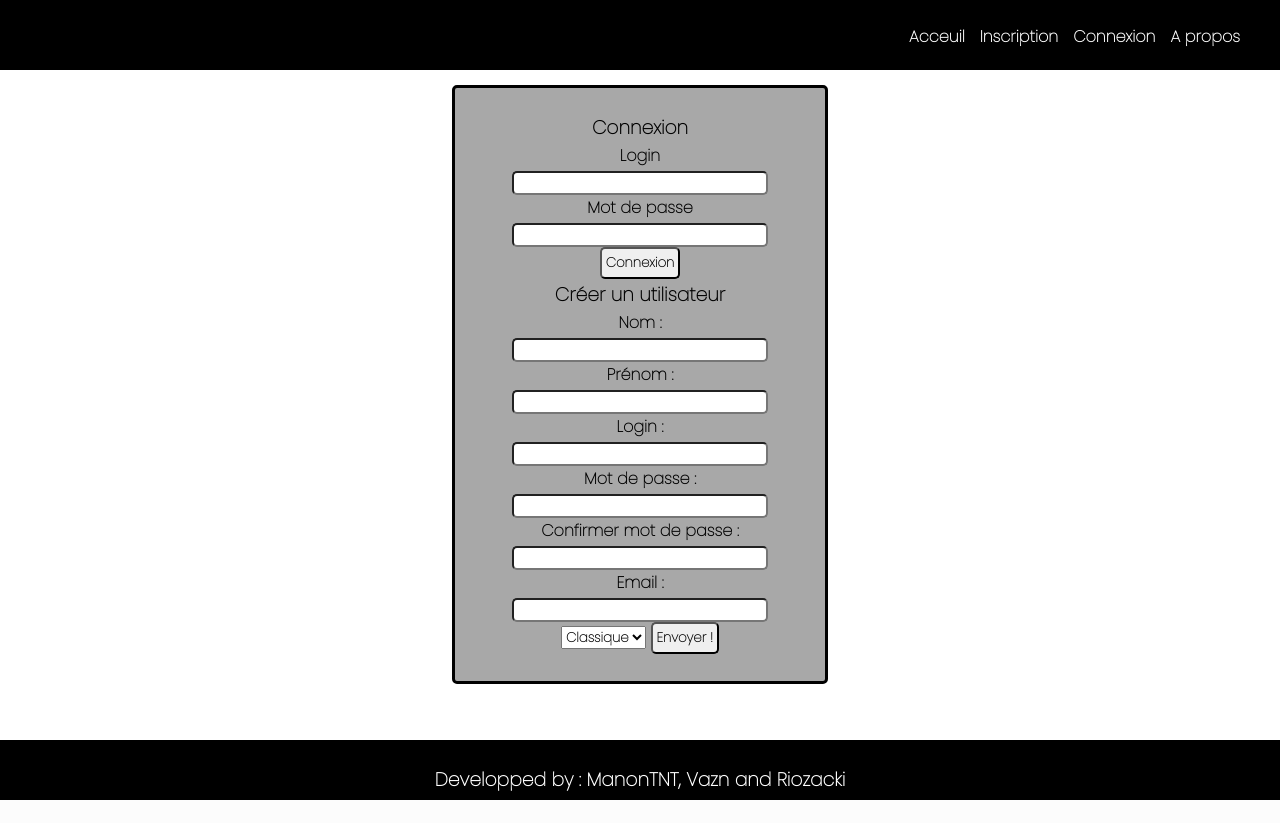
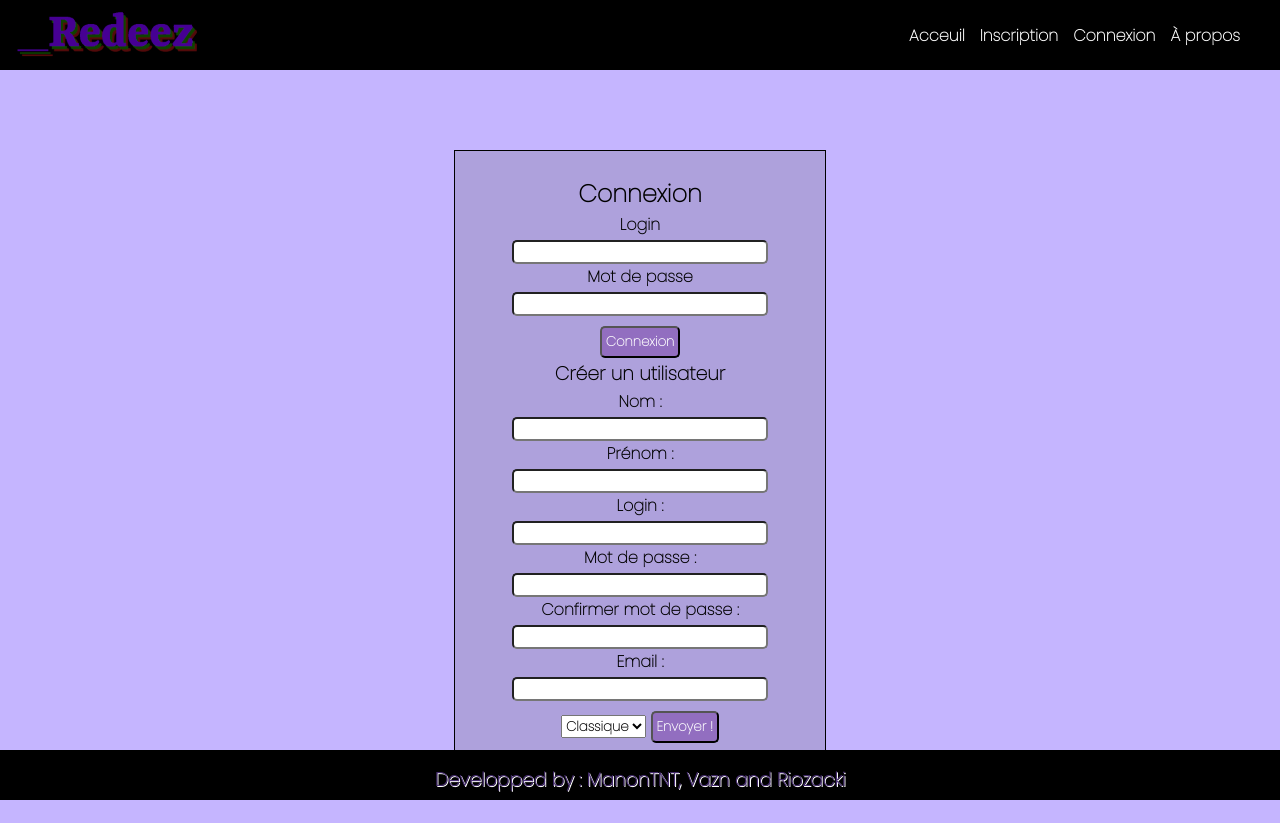
Before and after one commit to Manonrtnt/Rezeed, a PHP site: page / in a window 1280 px wide. Before the commit the page ends 800 px from the top, so only its background shows below. Run offline with PHP 8.4, Linux system fonts and the light colour scheme.

Commit message:
Adding logo

```diff
--- a/indexVue.php
+++ b/indexVue.php
@@ -1,49 +1,53 @@
 <!DOCTYPE html>
 <html lang="en">
-
    <head>
       <meta charset="UTF-8">
       <meta http-equiv="X-UA-Compatible" content="IE=edge">
       <meta name="viewport" content="width=device-width, initial-scale=1.0">
       <title> Reezed </title>
+      <link rel="stylesheet" href="./style/style.css">
 
-    <link rel="stylesheet" href="style/style.css">
-    <script src="./scripts/modules/fetchModule.js"></script>
       <script src="./scripts/modules/validation.js"></script>
-
-    <script src="./scripts/modules/formModule.js" defer></script>
-    <script src="./scripts/index.js" defer></script>
+      <script src="./scipts/modules/formModule.js" defer></script>
+      <script src="./scripts/index.js"></script>
    </head>
 
    <body>
       <header>
          <nav id="nav">
-            <h1>Redeez</h1>
+            <!--<h1>Redeez</h1>-->
+
             <ul id="Navbar_links">
                <li>Acceuil</li>
                <li>Inscription</li>
                <li>Connexion</li>
-                <li>A propos</li>
+               <li>À propos</li>
             </ul>
+            <div id="logo">
+               <img src="./img/redeez_logo.png" alt="" srcset="" height="70px" width="230px">
+            </div>
+
             <div class="burger">
                <div class="bar"></div>
             </div>
          </nav>
+
       </header>
 
       <main>
+
          <section>
-            <form name="connexion_form">
-                <h3> Connexion </h3>
+            <form id="connexion_form">
+               <h3 style="font-size:1.5em";> Connexion </h3>
                <p>Login</p>
                <input type="text" name="login_user" required>
                <p>Mot de passe</p>
-                <input type="text" name="pw_user" required><br/>
+               <input type="password" name="pw_user" required><br/>
 
-                <input id="bt2" type="submit" value="Connexion" required>
+               <input id="bt1" type="submit" value="Connexion" required>
             </form>
 
-            <form name="register_form">
+            <form id="register_form">
                <h3>Créer un utilisateur</h3>
 
                <p>Nom :</p>
@@ -54,11 +58,11 @@
                <p>Login :</p>
                <input type="text" name="login_user" required>
                <p>Mot de passe :</p>
-                <input type="text" name="pw_user" required>
+               <input type="password" name="pw_user" required>
                <p>Confirmer mot de passe :</p>
-                <input type="text" name="pwd2_user" required>
+               <input type="password" name="pwd2_user" required>
                <p>Email :</p>
-                <input type="email" name="email_user" required><br/>
+               <input type="email" name="login_user" required><br/>
 
                <select name=preferences_user>
                   <option value=classique>Classique</option>
@@ -69,14 +73,18 @@
                   <option value=reggae>Reggae</option>
                   <option value=rock>Rock</option>
                </select>
-                <input id="bt1"type="submit" value="Envoyer !" required>
+
+               <input id="bt2" type="submit" value="Envoyer !" required>
             </form>
+
+
          </section>
+
       </main>
 
       <footer>
          <h3>Developped by : ManonTNT, Vazn and Riozacki</h3>
       </footer>
+
    </body>
-
 </html>
--- a/php/queries/userQueries.php
+++ b/php/queries/userQueries.php
@@ -8,7 +8,7 @@
       preferences_user = :preferences_user
    ";
    $returnUser = "SELECT * FROM user
-      WHERE login_user = :login_user
+      WHERE login_user = :login_user AND pw_user = :pw_user
    ";
    $updateUser = "";
 
--- a/scripts/index.js
+++ b/scripts/index.js
@@ -3,8 +3,4 @@
 (function main(){
     connectionForm();
     registerForm();
-
-    window.addEventListener('locationchange', function(){
-        console.log('location changed!');
-    })
 })();
--- a/scripts/modules/formModule.js
+++ b/scripts/modules/formModule.js
@@ -6,6 +6,7 @@ function connectionForm() {
     loginForm.addEventListener("submit", (e) => {
         e.preventDefault();
         let resp = userQuery("./index.php?type=login", loginForm); // Envoie à index.php
+
         // if (true) {
         //     location.assign("./player.php"); // or
         // }
--- a/style/style.css
+++ b/style/style.css
@@ -34,48 +34,6 @@
     --font_04-bg-color: rgb(29, 48, 25);
 }
 
-/*------------------navbar-----------------------------------------------------*/
-header{
-    width: 100%;
-    height: 70px;
-    background-color: black;
-}
-
-/*------------------footer-----------------------------------------------------*/
-footer{
-    position: fixed;
-    width: 100%;
-    height: 35px;
-    background-color: black;
-    color: white;
-    text-align: center;
-    padding-top: 25px;
-    bottom: 0;
-}
-/*-------------------navbar lien de droite--------------------------------------*/
-nav>ul{
-    display:flex;
-    color: white;
-    float: right;
-    margin-right: 25px;
-    margin-top:-12px;
-}
-li{
-    margin-right:15px;
-}
-/*--------------------Effet de surlignement--------------------------------------*/
-::after{
-    display:block;
-    content:"";
-    width:0;
-    height:1px;
-    background-color:var(--font_01-bg-color);
-    transition: .4s;
-}
-li:hover::after{
-    width: 100%;
-    background-color: rgb(255, 255, 255);
-}
 
 
 /*--------------------Formulaire--------------------------------------------------*/
@@ -87,21 +45,119 @@ main {
     margin-bottom: 50px;
 }
 
+
+@import url('https://fonts.googleapis.com/css2?family=Poppins:wght@100&display=swap');
+
+
+body{
+    background-color: rgb(197, 181, 255);
+}
+/*----navbar-----*/
+header{
+    width: 100%;
+    height: 70px;
+    background-color: black;
+    position: fixed;
+    top: 0;
+}
+/*----footer-----*/
+footer{
+    transition: 1s;
+    text-shadow: 1px 1px white;
+    position: fixed;
+    width: 100%;
+    height: 35px;
+    background-color: black;
+    color: rgb(73, 47, 116);
+    text-align: center;
+    padding-top: 15px;
+    bottom: 0;
+}
+footer:hover{
+    color: rgb(26, 128, 26);
+}
+nav>ul{
+    display:flex;
+    color: white;
+    float: right;
+    margin-right: 25px;
+    margin-top:-12px;
+    margin-top:23px;
+}
+li{
+    margin-right:15px;
+}
+/*Effet de surlignement*/
+::after{
+    display:block;
+    content:"";
+    width:0;
+    height:1px;
+    color: white;
+    transition: .4s;
+}
+li:hover::after{
+    width: 100%;
+    background-color: rgb(0, 224, 0);
+}
+li:hover{
+    color: rgb(0, 224, 0);;
+    text-shadow: 1px 1px white;
+    font-weight: 1500;
+}
 section{
+    width: 70%;
+    margin:auto;
+    bottom: 90px;
+
+    transition: .4s;
+    transform: scale(1);
     text-align: center;
-
-    margin: 15px;
+    margin: auto;
+    margin-top: 150px;
     border-style: solid;
+    border-width: 1px;
     width:25%;
     padding-top: 25px;
     padding-bottom: 25px;
-    border-radius: 5px;
-    background-color: rgb(82, 82, 82, 0.5);
+    border-radius: 0px;
+    background-color: rgb(82, 82, 82, 0.2);
     padding:25px;
 }
+
+/*section:hover{
+    transition: 1s;
+    transform: translate(250px, 200px);
+    animation-duration: 10s;
+    position: absolute;
+}*/
 input{
     border-radius: 5px;
 }
+button{
+    padding:10px;
+}
+
+/*-----Bouton formulaire------*/
 #bt1, #bt2{
     padding:4px;
+    margin-top: 10px;
+    background-color: rgb(146, 110, 192);
+    color: white;
 }
+#bt1:hover,
+#bt2:hover{
+    background-color:white ;
+    color: rgb(146, 110, 192);
+}
+/*
+#img_right{
+    position: absolute;
+    top: 200px;
+    margin-left: 70%;
+    display: flex;
+}
+*/
+#logo{
+    display: absolute;
+}
```
Also changed, not shown: img/redeez_logo.png (added). Lines whose indentation alone changed are shown as unchanged.
